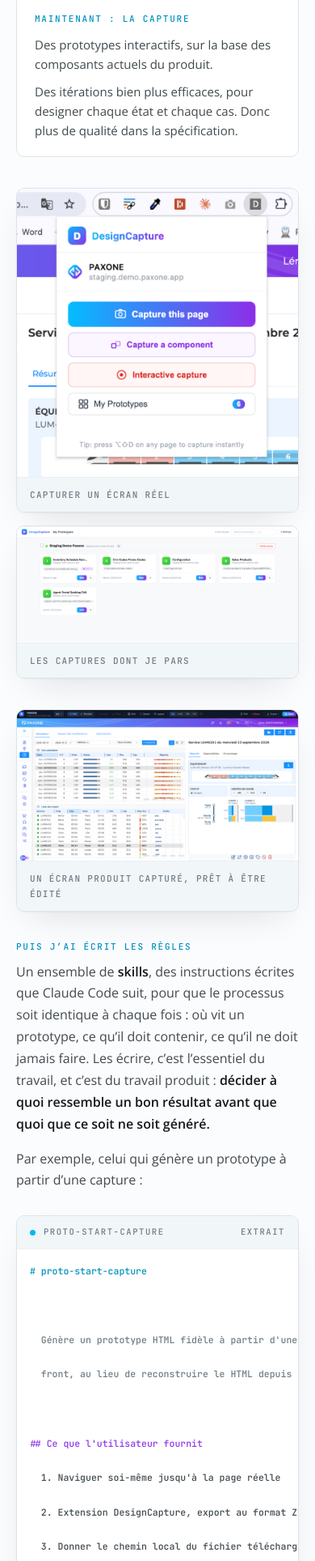
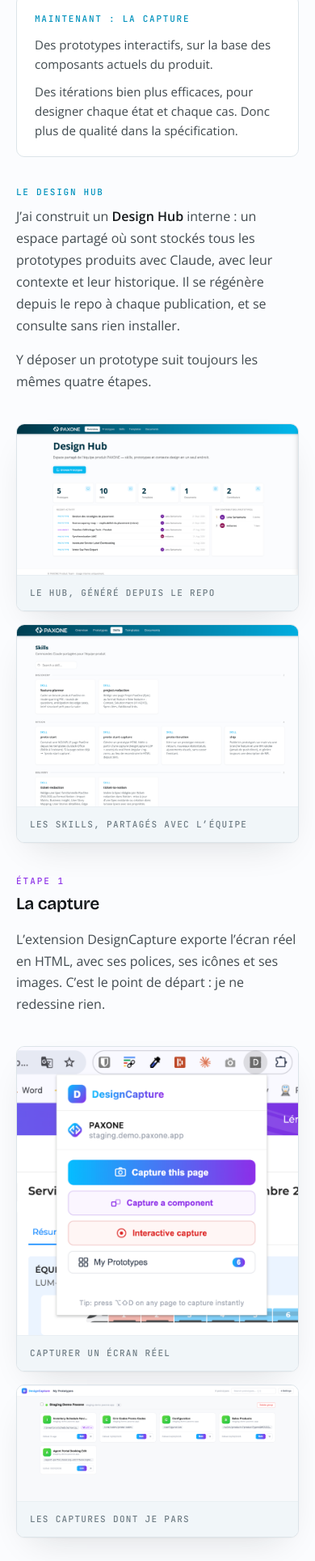
Before and after one commit to lenastm/ai-product-workflow, a plain HTML site: page docs/index.html in a window 390 px wide. Shown: the part 8388-10316 px from the top of the page at 81% size. Drawn offline with nearby package versions, Linux system fonts and the light colour scheme.

Commit message:
Section 3 restructurée en 4 étapes, Design Hub en ouverture

```diff
--- a/docs/index.html
+++ b/docs/index.html
@@ -234,6 +234,7 @@
     margin:34px 0 0;
   }
   .lab + p{margin-top:8px}
+  code{font-family:"JetBrains Mono",ui-monospace,monospace;font-size:.86em;background:var(--tint);border:1px solid var(--line-soft);border-radius:4px;padding:1px 5px}
 
   ul{margin:14px 0 0;padding-left:0;list-style:none;display:grid;gap:11px;max-width:68ch}
   li{position:relative;padding-left:22px}
@@ -527,6 +528,16 @@
     transition-delay:calc(.2s + var(--i,0) * 32ms);
   }
 
+
+  /* ---------- étapes ---------- */
+  .stepnum{
+    font-family:"JetBrains Mono",ui-monospace,monospace;
+    font-size:11px;letter-spacing:.18em;text-transform:uppercase;
+    color:var(--violet);
+    margin-top:54px;
+  }
+  .stepnum + h3{margin-top:6px}
+
   /* ---------- narrow ---------- */
   @media (max-width:760px){
     body{font-size:16px}
@@ -539,6 +550,7 @@
     .todo{padding:20px}
     blockquote{padding-left:18px}
     .skill pre{font-size:11.5px;padding:16px}
+    .stepnum{margin-top:38px}
     .ba{grid-template-columns:1fr;gap:0}
     .ba .arrow{padding:12px 0;transform:rotate(90deg)}
     .strip{grid-template-columns:1fr;gap:22px}
@@ -737,6 +749,31 @@
       </div>
     </div>
 
+    <div class="col">
+      <p class="lab rv">Le Design Hub</p>
+      <p class="rv">J&rsquo;ai construit un <strong>Design Hub</strong> interne&nbsp;: un espace partagé où sont stockés tous les prototypes produits avec Claude, avec leur contexte et leur historique. Il se régénère depuis le repo à chaque publication, et se consulte sans rien installer.</p>
+      <p class="rv" style="--d:1">Y déposer un prototype suit toujours les mêmes quatre étapes.</p>
+    </div>
+
+    <div class="wide">
+      <div class="figpair">
+        <figure class="rv">
+          <img src="assets/img/hub-overview.png" alt="La page d&rsquo;accueil du Design Hub, avec le nombre de prototypes, de skills, de templates, de documents et de contributeurs, et l&rsquo;activité récente.">
+          <figcaption>Le hub, généré depuis le repo</figcaption>
+        </figure>
+        <figure class="rv" style="--d:1">
+          <img src="assets/img/hub-skills.png" alt="La page des skills du Design Hub, listant les skills partagés groupés par Discovery, Design et Delivery.">
+          <figcaption>Les skills, partagés avec l&rsquo;équipe</figcaption>
+        </figure>
+      </div>
+    </div>
+
+    <div class="col">
+      <div class="stepnum rv">Étape 1</div>
+      <h3 class="rv">La capture</h3>
+      <p class="rv">L&rsquo;extension DesignCapture exporte l&rsquo;écran réel en HTML, avec ses polices, ses icônes et ses images. C&rsquo;est le point de départ&nbsp;: je ne redessine rien.</p>
+    </div>
+
     <div class="wide">
       <div class="figpair">
         <figure class="rv">
@@ -758,10 +795,9 @@
     </div>
 
     <div class="col">
-      <p class="lab rv">Puis j&rsquo;ai écrit les règles</p>
-      <p class="rv">Un ensemble de <strong>skills</strong>, des instructions écrites que Claude Code suit, pour que le processus soit identique à chaque fois&nbsp;: où vit un prototype, ce qu&rsquo;il doit contenir, ce qu&rsquo;il ne doit jamais faire. Les écrire, c&rsquo;est l&rsquo;essentiel du travail, et c&rsquo;est du travail produit&nbsp;: <strong>décider à quoi ressemble un bon résultat avant que quoi que ce soit ne soit généré.</strong></p>
-
-      <p class="rv">Par exemple, celui qui génère un prototype à partir d&rsquo;une capture&nbsp;:</p>
+      <div class="stepnum rv">Étape 2</div>
+      <h3 class="rv">Le skill <code>proto-start-capture</code></h3>
+      <p class="rv">Le skill écrit la capture dans la <code>v1</code> du prototype, puis applique la feature dans ce même fichier. <strong>J&rsquo;itère ensuite en local</strong>, version après version, jusqu&rsquo;à ce que le prototype soit sec.</p>
 
       <div class="skill rv">
         <div class="bar"><span class="dot"></span><span>proto-start-capture</span><span class="grow"></span><span>extrait</span></div>
@@ -797,24 +833,17 @@
 <span class="ln" style="--i:29"><span>  c'est l'intérêt de partir d'une capture.</span></span></pre>
       </div>
 
-      <p class="lab rv" style="--d:1">Impact</p>
-      <p class="rv" style="--d:1">Le gain n&rsquo;est pas d&rsquo;abord la vitesse. C&rsquo;est <mark class="hl">jusqu&rsquo;où je peux désormais descendre dans le détail fonctionnel</mark>&nbsp;: états vides, erreurs, permissions, variantes pénibles. Les cas qui restaient dans ma tête, ou qui restaient inconnus, sont maintenant à l&rsquo;écran, là où l&rsquo;équipe peut les contester.</p>
-    </div>
+      <div class="stepnum rv">Étape 3</div>
+      <h3 class="rv">Le skill <code>ship</code></h3>
+      <p class="rv">Quand c&rsquo;est prêt, <code>ship</code> publie. Il crée la branche, rédige la description de la merge request (contexte, solution, changements, critères d&rsquo;acceptance, lien du prototype) et complète le fichier de contexte s&rsquo;il manque. L&rsquo;auteur est relu depuis Git à chaque publication, jamais codé en dur.</p>
+      <p class="rv" style="--d:1"><mark class="hl">Rien n&rsquo;arrive sur la branche principale sans une merge request relue</mark>, y compris mon propre travail. Une fois le merge fait, le Design Hub se régénère tout seul.</p>
 
-    <div class="wide">
-      <div class="figpair">
-        <figure class="rv">
-          <img src="assets/img/hub-skills.png" alt="La page des skills du Design Hub, listant les skills partagés groupées par Discovery, Design et Delivery.">
-          <figcaption>Les skills, partagés avec l&rsquo;équipe</figcaption>
-        </figure>
-        <figure class="rv" style="--d:1">
-          <img src="assets/img/hub-overview.png" alt="La page d&rsquo;accueil du Design Hub, avec le nombre de prototypes, de skills, de templates, de documents et de contributeurs, et l&rsquo;activité récente.">
-          <figcaption>Le hub, généré depuis le repo</figcaption>
-        </figure>
-      </div>
+      <p class="lab rv" style="--d:2">Impact</p>
+      <p class="rv" style="--d:2">Le gain n&rsquo;est pas d&rsquo;abord la vitesse. C&rsquo;est <mark class="hl">jusqu&rsquo;où je peux désormais descendre dans le détail fonctionnel</mark>&nbsp;: états vides, erreurs, permissions, variantes pénibles. Les cas qui restaient dans ma tête, ou qui restaient inconnus, sont maintenant à l&rsquo;écran, là où l&rsquo;équipe peut les contester.</p>
     </div>
 
     <div class="col">
+      <div class="stepnum rv">Étape 4</div>
       <h3 class="rv">Un prototype ne vaut pas grand-chose s&rsquo;il ne se souvient pas de pourquoi il existe.</h3>
 
       <p class="lab rv" style="--d:1">Contexte</p>
```
Also changed, not shown: src/index.html (+47 -18 lines).
